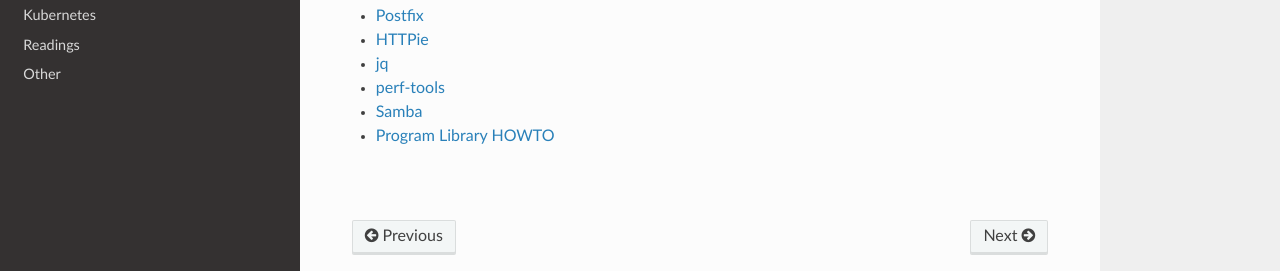
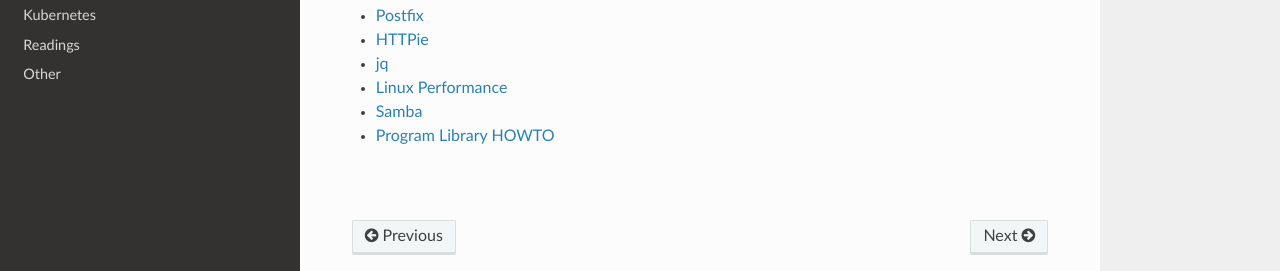
Before and after one commit to niqdev/devops, an MkDocs documentation site: the page built from docs/linux.md, in a window 1280 px wide and 900 px high, scrolled down 6981 px. Shown: the part 551-822 px from the top of the window. Built offline with MkDocs 1.6.1, drawn with Linux system fonts in a browser that asks for light colours; nearby versions of some CDN libraries; old or Windows-style settings are respelled for this version of MkDocs.

Commit message:
doc: update linux links

```diff
--- a/docs/linux.md
+++ b/docs/linux.md
@@ -501,7 +501,7 @@ man send
 * [Subnetting](https://gist.github.com/niqdev/1ab727c3c01de2993cad070c04ba8b47)
 * [OpenWrt](https://openwrt.org)
 * [BusyBox](https://www.busybox.net)
-* [Netfilter](https://en.wikipedia.org/wiki/Netfilter)
+* [Netfilter](https://netfilter.org/index.html)
 * [Iptables Essentials](https://www.digitalocean.com/community/tutorials/iptables-essentials-common-firewall-rules-and-commands)
 * [iptables vs nftables](https://unixia.wordpress.com/2015/12/16/iptables-vs-nftables)
 * [Shorewall](http://www.shorewall.net)
@@ -510,7 +510,7 @@ man send
 * [Postfix](http://www.postfix.org)
 * [HTTPie](https://httpie.org)
 * [jq](https://stedolan.github.io/jq)
-* [perf-tools](https://github.com/brendangregg/perf-tools)
+* [Linux Performance](http://www.brendangregg.com/linuxperf.html)
 * [Samba](https://www.samba.org)
 * [Program Library HOWTO](https://www.dwheeler.com/program-library)
 
```
